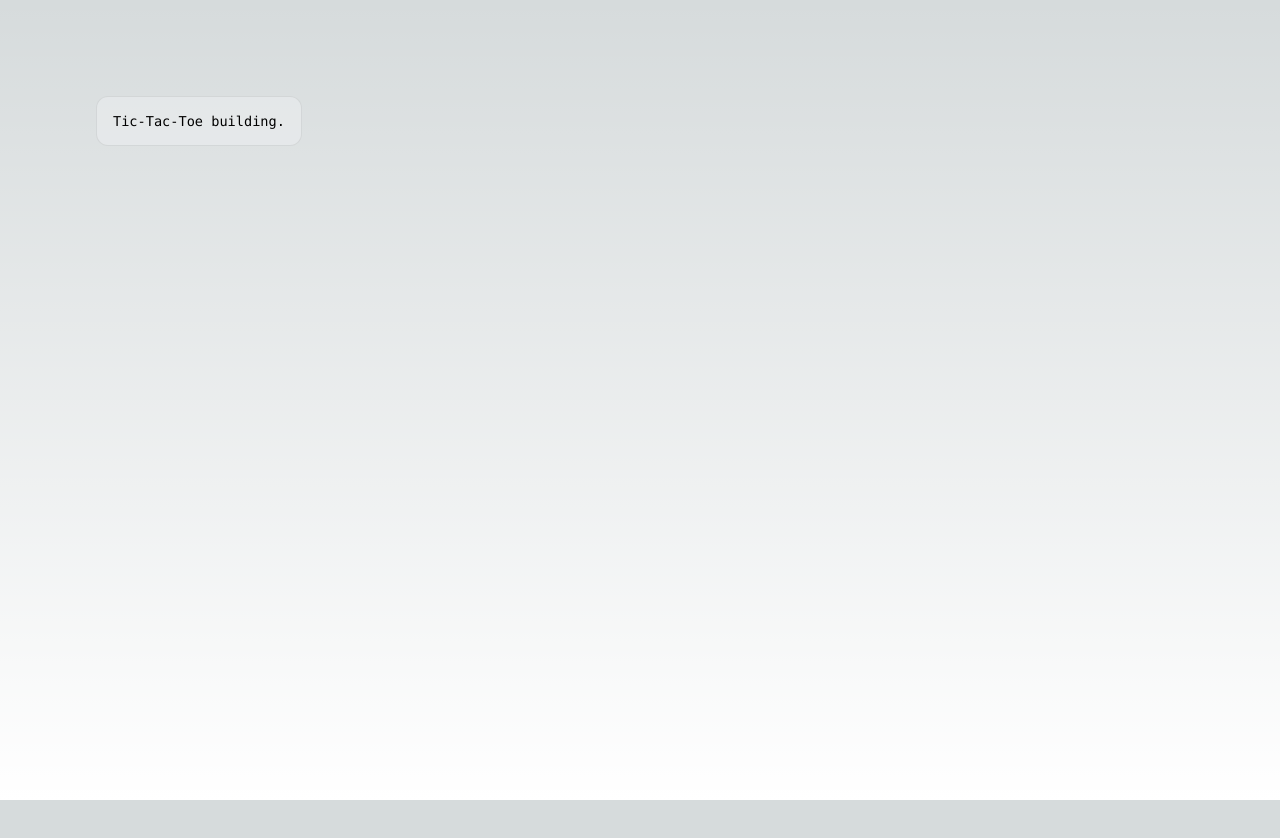
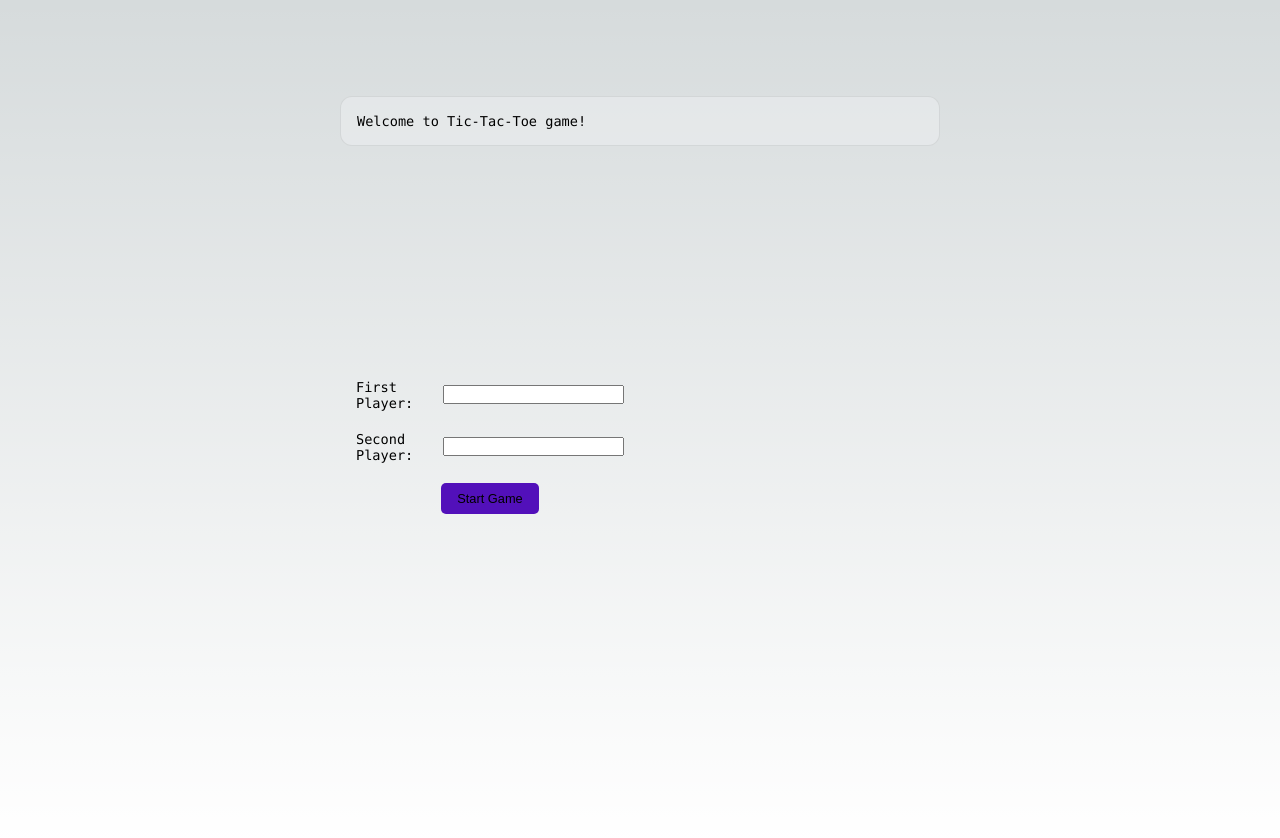
Before and after one commit to javidan-dot-com/game, a Next.js app: page / in a window 1280 px wide. Shown: the top 838 px of the page. Before the commit the page ends 800 px from the top, so only its background shows below. Built offline with nearby package versions, Linux system fonts and the light colour scheme.

Commit message:
build: form component

```diff
--- /dev/null
+++ b/components/starting-form/starting-form.module.scss
@@ -0,0 +1,27 @@
+.form {
+    display: flex;
+    flex-direction: column;
+    align-items: center;
+    justify-content: center;
+    height: 600px;
+    width: 300px;
+    padding: 0 1rem;
+    row-gap: 20px;
+
+    &__item {
+        display: flex;
+        flex-direction: row;
+        justify-content: space-between;
+        align-items: center;
+        width: 100%;
+    }
+
+    button {
+        background-color: rgb(82, 16, 186);
+        border: none;
+        border-radius: 5px;
+        padding: 0.5rem 1rem;
+        font-size: 0.8rem;
+        cursor: pointer;
+    }
+}
--- /dev/null
+++ b/components/starting-form/starting-form.tsx
@@ -0,0 +1,73 @@
+import { useRouter } from "next/router";
+import { useState } from "react";
+import styles from './starting-form.module.scss';
+
+const StartingForm = () => {
+    const [firstPlayer, setFirstPlayer] = useState<string>('');
+    const [secondPlayer, setSecondPlayer] = useState<string>('');
+    const route = useRouter();
+
+    const handleFirstPlayerNameChange = (event: React.ChangeEvent<HTMLInputElement>) => {
+        setFirstPlayer(event.target.value);
+    }
+
+    const handleSecondPlayerNameChange = (event: React.ChangeEvent<HTMLInputElement>) => {
+        setSecondPlayer(event.target.value);
+    }
+
+    const handleSubmit = (event: React.FormEvent<HTMLFormElement>) => {
+        event.preventDefault();
+
+        if (!validateForm()) {
+            return;
+        }
+
+        route.push({
+            pathname: '/game',
+            query: {
+                firstPlayer,
+                secondPlayer
+            }
+        });
+    }
+
+    const validateForm = () => {
+        return firstPlayer.length > 0 && secondPlayer.length > 0;
+
+        // TODO: Improve validation
+    }
+
+    return (
+        <form
+            onSubmit={handleSubmit}
+            className={styles.form}
+        >
+            <div className={styles.form__item}>
+                <label htmlFor="first-player-name">First Player: </label>
+                <input
+                    type="text"
+                    id="first-player-name"
+                    name="first-player-name"
+                    value={firstPlayer}
+                    onChange={handleFirstPlayerNameChange}
+                    className={styles.first_name}
+                />
+            </div>
+
+            <div className={styles.form__item}>
+                <label htmlFor="second-player-name">Second Player: </label>
+                <input
+                    type="text"
+                    id="second-player-name"
+                    name="second-player-name"
+                    value={secondPlayer}
+                    onChange={handleSecondPlayerNameChange}
+                />
+            </div>
+
+            <button type="submit">Start Game</button>
+        </form>
+    )
+}
+
+export default StartingForm;
--- a/pages/index.tsx
+++ b/pages/index.tsx
@@ -1,7 +1,10 @@
 import Head from 'next/head'
 import styles from '@/styles/Home.module.css'
+import StartingForm from '@/components/starting-form/starting-form'
 
 export default function Home() {
+  const greeting = 'Welcome to Tic-Tac-Toe game!'
+
   return (
     <>
       <Head>
@@ -13,8 +16,10 @@ export default function Home() {
       <main className={styles.main}>
         <div className={styles.description}>
           <p>
-            Tic-Tac-Toe building.
+            {greeting}
           </p>
+
+          <StartingForm />
         </div>
       </main>
     </>
--- a/styles/Home.module.css
+++ b/styles/Home.module.css
@@ -8,12 +8,11 @@
 }
 
 .description {
-  display: inherit;
-  justify-content: inherit;
-  align-items: inherit;
+  display: flex;
+  flex-direction: column;
+  justify-content: center;
   font-size: 0.85rem;
-  max-width: var(--max-width);
-  width: 100%;
+  width: 600px;
   z-index: 2;
   font-family: var(--font-mono);
 }
@@ -143,11 +142,9 @@
   inset: 0;
   padding: 1px;
   border-radius: var(--border-radius);
-  background: linear-gradient(
-    to bottom right,
-    rgba(var(--tile-start-rgb), 1),
-    rgba(var(--tile-end-rgb), 1)
-  );
+  background: linear-gradient(to bottom right,
+      rgba(var(--tile-start-rgb), 1),
+      rgba(var(--tile-end-rgb), 1));
   background-clip: content-box;
 }
 
@@ -226,11 +223,9 @@
     border-radius: 0;
     border: none;
     border-bottom: 1px solid rgba(var(--callout-border-rgb), 0.25);
-    background: linear-gradient(
-      to bottom,
-      rgba(var(--background-start-rgb), 1),
-      rgba(var(--callout-rgb), 0.5)
-    );
+    background: linear-gradient(to bottom,
+        rgba(var(--background-start-rgb), 1),
+        rgba(var(--callout-rgb), 0.5));
     background-clip: padding-box;
     backdrop-filter: blur(24px);
   }
@@ -241,11 +236,9 @@
     inset: auto 0 0;
     padding: 2rem;
     height: 200px;
-    background: linear-gradient(
-      to bottom,
-      transparent 0%,
-      rgb(var(--background-end-rgb)) 40%
-    );
+    background: linear-gradient(to bottom,
+        transparent 0%,
+        rgb(var(--background-end-rgb)) 40%);
     z-index: 1;
   }
 }
@@ -272,6 +265,7 @@
   from {
     transform: rotate(360deg);
   }
+
   to {
     transform: rotate(0deg);
   }
```
